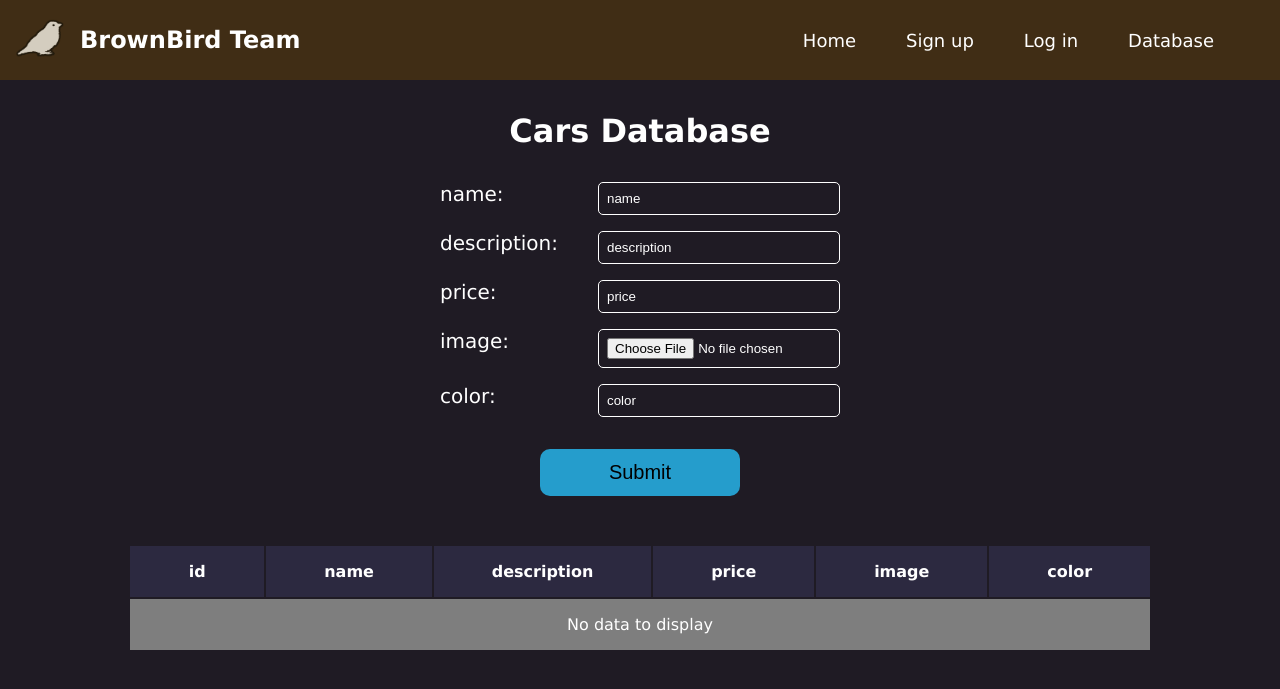
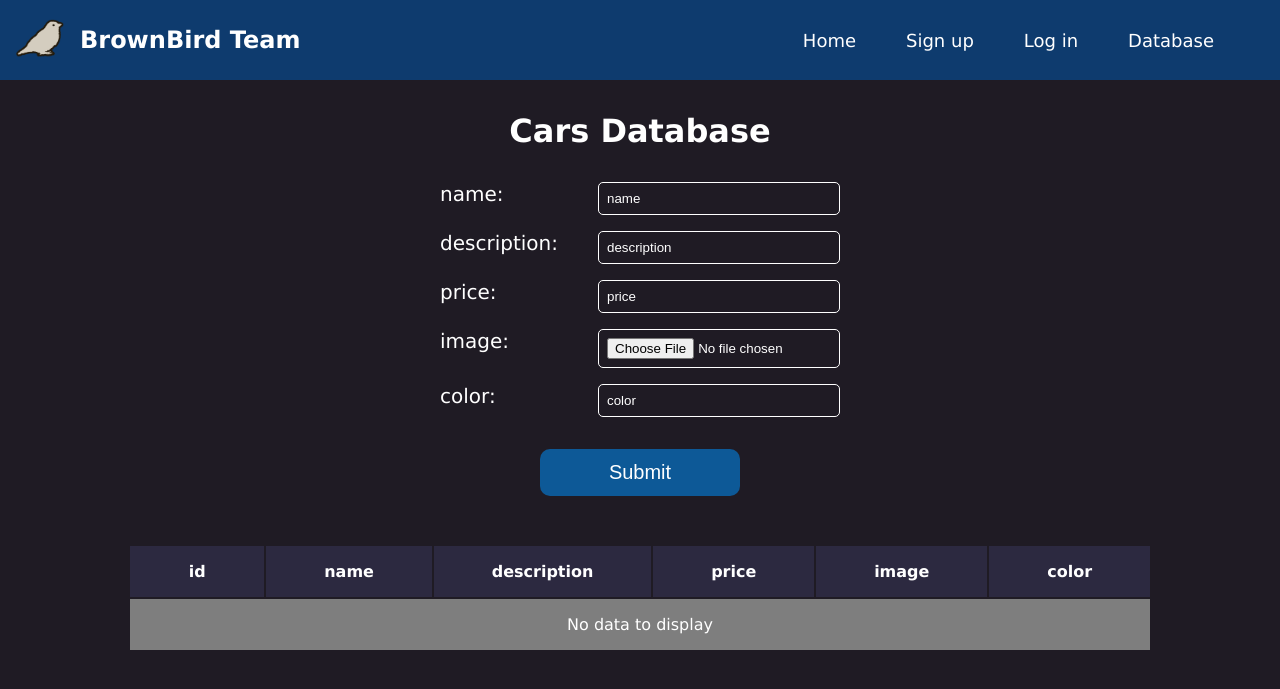
Before and after one commit to brownbird-team/direct-sql, a PHP site: page / in a window 1280 px wide. Shown: the top 689 px of the page. Run offline with PHP 8.4, Linux system fonts and the light colour scheme; data that the repository does not hold is empty.

Commit message:
Izmjena boja u css-u

```diff
--- a/styles/insert_form.css
+++ b/styles/insert_form.css
@@ -24,7 +24,8 @@ input[type="text"], input[type="file"] {
 }
 
 input[type="submit"] {
-    background: linear-gradient(to right, #ffdb00,  #259dcc 50% 50%);
+    color: white;
+    background: linear-gradient(to right, #473899,  #0d5997 50% 50%);
     background-size: 200% 100%;
     background-position: right bottom;
     font-size: 20px;
--- a/styles/nav_bar.css
+++ b/styles/nav_bar.css
@@ -2,7 +2,7 @@
     display: flex;
     justify-content: space-between;
     align-items: center;
-    background-color: #402D15;
+    background-color: #0e3b6e;
     padding: 16px;
     font-size: 18px;
     position: fixed;
```
